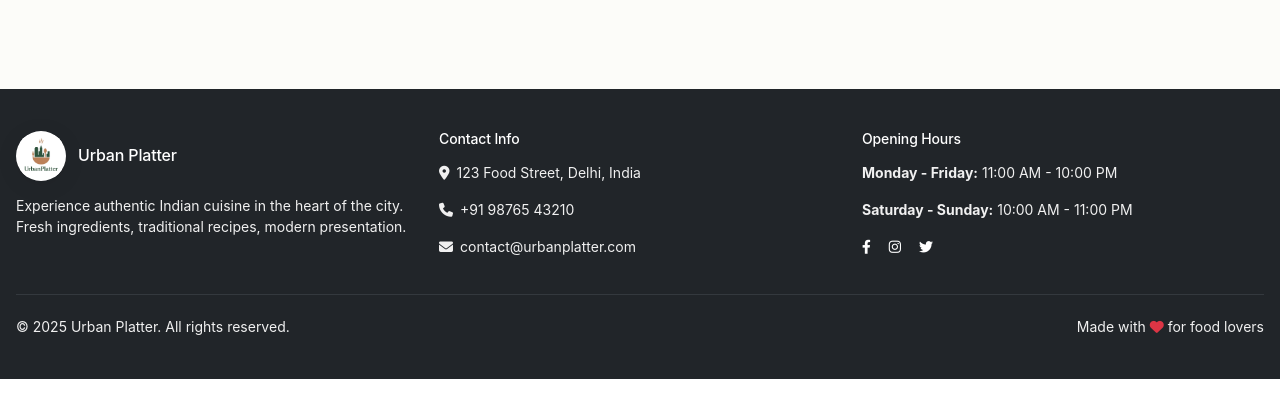
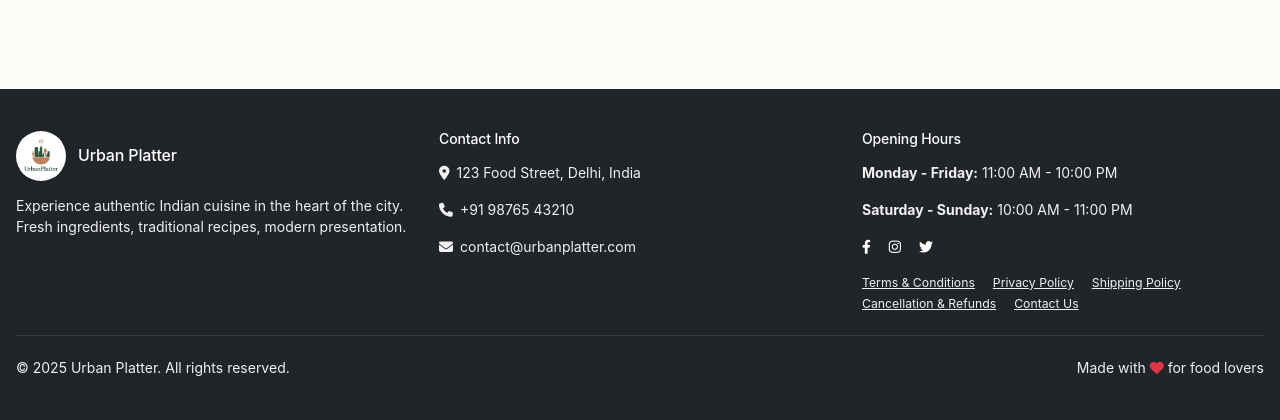
Before and after one commit to vikrantchadha/urbanplatter, a Flask app: page /admin/dashboard in a window 1280 px wide. Shown: the part 553-973 px from the top of the page. Before the commit the page ends 932 px from the top, so only its background shows below. Run offline with Flask 3, Linux system fonts and the light colour scheme; a user stored in the database is signed in; some libraries are stand-ins or nearby versions; some web fonts are replaced.

Commit message:
Add policy page links to footer

```diff
--- a/templates/base.html
+++ b/templates/base.html
@@ -168,6 +168,14 @@
                         <a href="#" class="text-primary me-3"><i class="fab fa-instagram"></i></a>
                         <a href="#" class="text-primary me-3"><i class="fab fa-twitter"></i></a>
                     </div>
+                        <!-- Policy Links -->
+                        <div class="mt-3">
+                            <a href="{{ url_for('terms_and_conditions') }}" class="text-muted me-3 small">Terms & Conditions</a>
+                            <a href="{{ url_for('privacy_policy') }}" class="text-muted me-3 small">Privacy Policy</a>
+                            <a href="{{ url_for('shipping_policy') }}" class="text-muted me-3 small">Shipping Policy</a>
+                            <a href="{{ url_for('cancellation_refunds') }}" class="text-muted me-3 small">Cancellation & Refunds</a>
+                            <a href="{{ url_for('contact_us') }}" class="text-muted small">Contact Us</a>
+                        </div>
                 </div>
             </div>
             <hr class="my-4 border-secondary">
```
